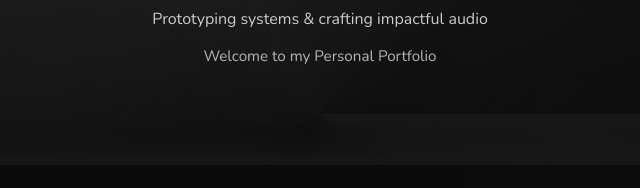
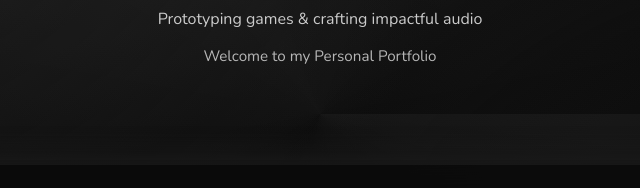
Before and after one commit to timdrcy/timothyportfolio, a plain HTML site: page index.html in a window 1280 px wide. Shown: the part 286-474 px from the top of the page, 320-960 px from the left. Drawn offline with nearby package versions, Linux system fonts and the light colour scheme.

Commit message:
Update index.html

```diff
--- a/index.html
+++ b/index.html
@@ -35,7 +35,7 @@
             <div class="hero-content">
                 <p class="hero-kicker">Game Design · Technical · Sound</p>
                 <h1 class="hero-title">Technical Game Design & Sound for Games</h1>
-                <p class="hero-tagline">Prototyping systems & crafting impactful audio</p>
+                <p class="hero-tagline">Prototyping games & crafting impactful audio</p>
                 <p class="hero-subtitle">Welcome to my Personal Portfolio</p>
             </div>
         </section>
```
